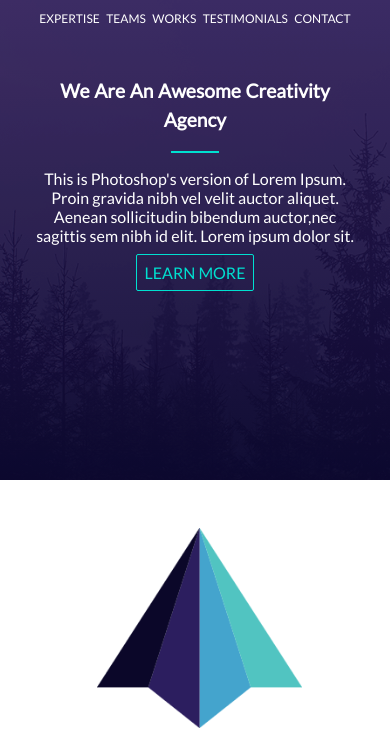
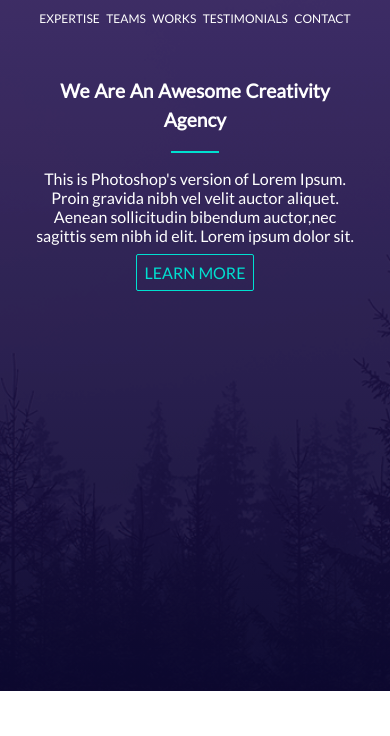
Before and after one commit to Afej/tagem-PSD, a plain HTML site: page index.html in a window 390 px wide. Shown: the part 69-805 px from the top of the page. Drawn offline with nearby package versions, Linux system fonts and the light colour scheme.

Commit message:
css sucks

```diff
--- a/css/_mobile.scss
+++ b/css/_mobile.scss
@@ -147,7 +147,7 @@
 
   #header {
     padding-bottom: 1rem;
-    // height: 60vh;
+    height: 90vh;
 
     #main-nav {
       flex-direction: column;
```
Also changed, not shown: css/main.css, 1 other file.
